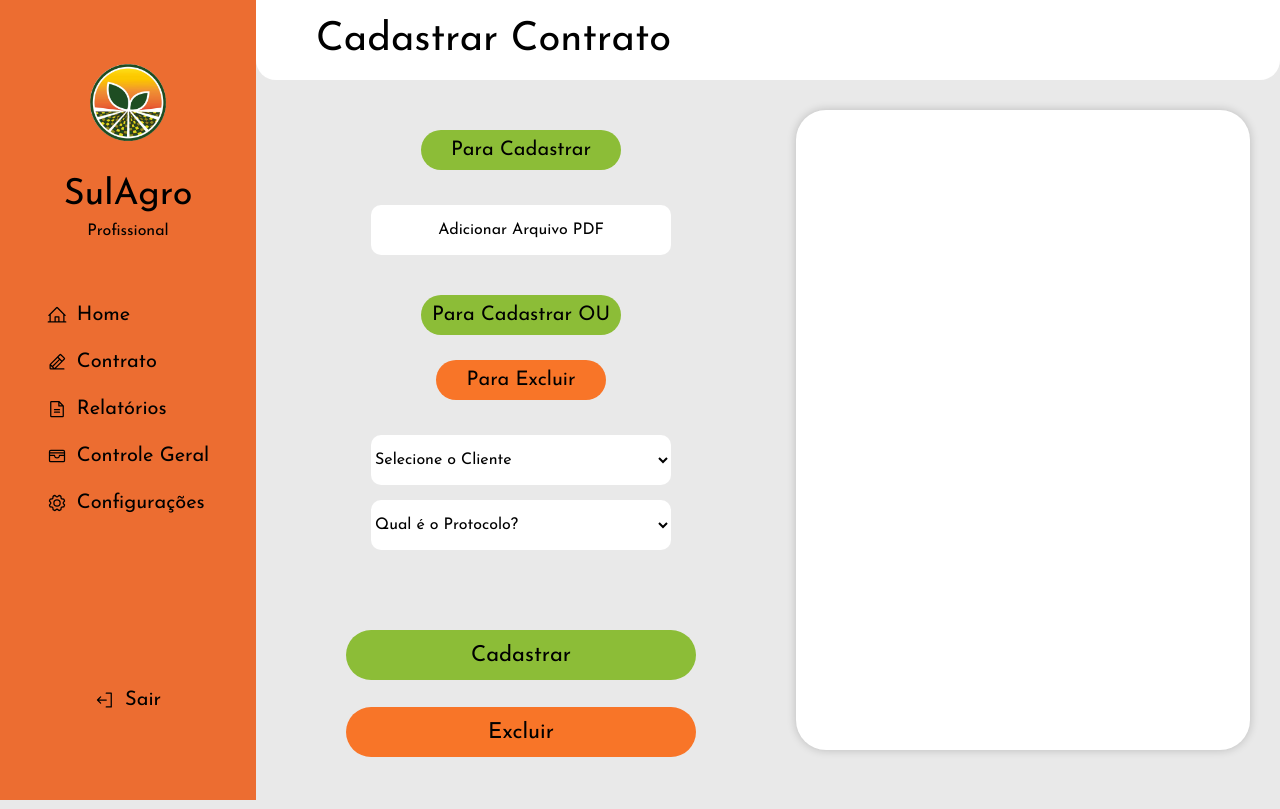
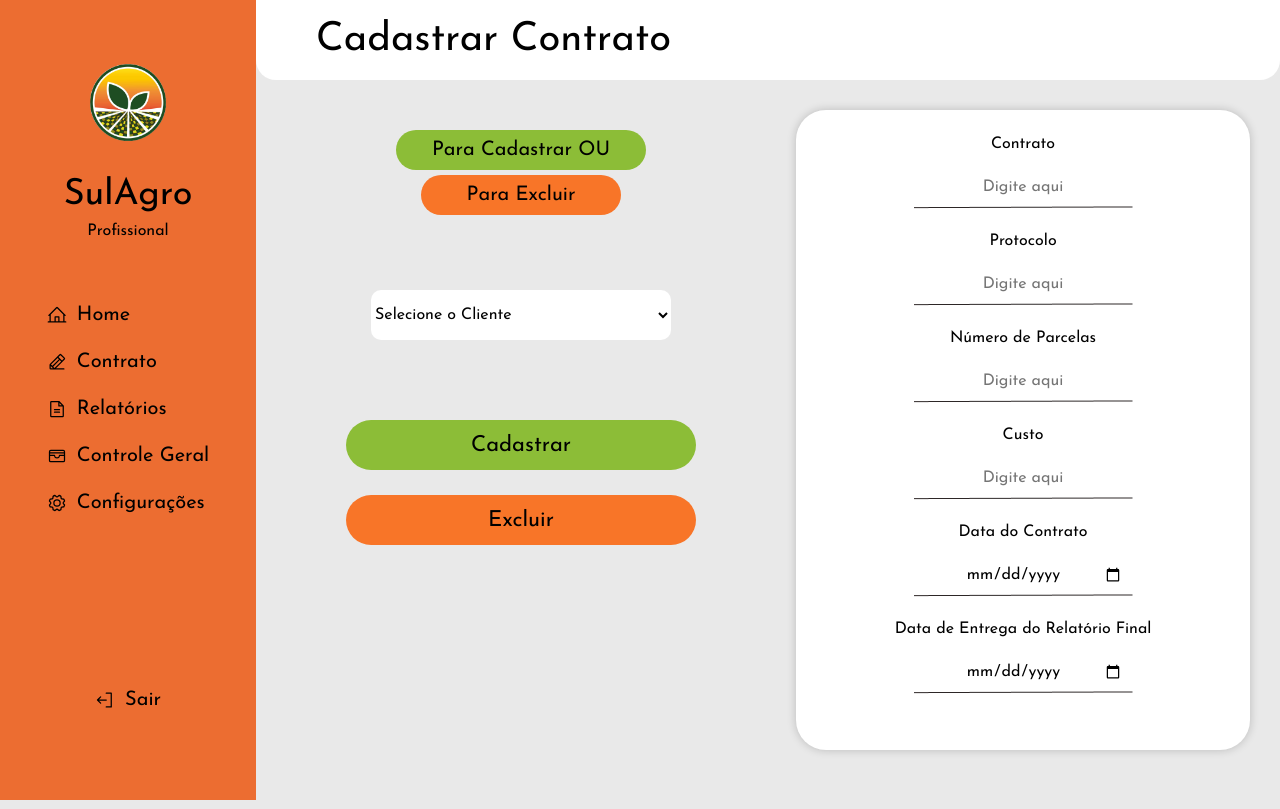
Before and after one commit to RosoIsabela/trabalho-integrador, a React (Vite) app in the folder progII/: page /cadastrar-contrato in a window 1280 px wide. Built offline with nearby package versions, Linux system fonts and the light colour scheme.

Commit message:
Ajustando tela de contrato

```diff
--- a/progII/src/components/Profissional/Contrato/CadastrarContrato/dadosContrato.css
+++ b/progII/src/components/Profissional/Contrato/CadastrarContrato/dadosContrato.css
@@ -32,8 +32,10 @@
 
     background-color: var(--verde-nome-empresa);
     border-radius: 30px;
-    width: 200px;
+    width: 250px;
     height: 40px;
+
+    font-size: 20px;
 }
 
 
@@ -45,10 +47,11 @@
 
     background-color: var(--laranja-nome-empresa);
     border-radius: 30px;
-    width: 170px;
+    width: 200px;
     height: 40px;
 
-    margin: -10px 0 20px 0;
+    margin: -10px 0 60px 0;
+    font-size: 20px;
 }
 
 
@@ -86,8 +89,9 @@
     width: 350px;
     height: 50px;
     font-size: 22px;
-    margin: 60px 0 0px 0;
+    margin: 60px 0 20px 0;
 
+    border: none;
     cursor: pointer;
 }
 
@@ -105,5 +109,30 @@
     height: 50px;
     font-size: 22px;
 
+    border: none;
     cursor: pointer;
 }
+
+
+.DadosDoContrato {
+    display: flex;
+    justify-content: center;
+    flex-direction: column;
+    align-items: center;
+    text-align: center;
+    gap: 8px;
+
+    margin-top: 10px;
+    font-size: 16px;
+}
+
+
+.inputs__DadosContrato {
+    border: none;
+    border-radius: 15px;
+    text-align: center;
+
+    width: 200px;
+    height: 22px;
+    font-size: 16px;
+}
--- a/progII/src/components/Profissional/Contrato/CadastrarContrato/dadosContrato.jsx
+++ b/progII/src/components/Profissional/Contrato/CadastrarContrato/dadosContrato.jsx
@@ -1,16 +1,10 @@
 import './dadosContrato.css'
+import Linha from "../../../../assets/Line 29.png"
 
 function DadosContrato(){
     return (
         <div className="div__mestre">
             <div className="div__superior">
-                <div className="divAdicionarPDF">
-                    <label className="p__cadastro">Para Cadastrar</label>
-                    <button className="button__box">
-                        Adicionar Arquivo PDF
-                    </button>
-                </div>
-
                 <div className="divAdicionarPDF">
                     <label className="p__cadastro">Para Cadastrar OU</label>
                     <label className="p__cadastro2">Para Excluir</label>
@@ -21,22 +15,51 @@ function DadosContrato(){
                         <option value="cliente2">Ciclano de Tal</option>
                         <option value="cliente3">Sei la de Tal</option>
                     </select>
-
+                    {/*
                     <select className="button__box" name="select" defaultValue="opcao">
                         <option value="opcao" disabled>Qual é o Protocolo?</option>
                         <option value="protocolo1">12345 - Cultivar</option>
                         <option value="protocolo2">09876 - Nutrição</option>
                         <option value="protocolo3">01928 - Solo</option>
                     </select>
+                    */}
                 </div>
-                <div className="div__botoes">
-                    <p className="button__cadastrar">Cadastrar</p>
-                    <p className="button__excluir">Excluir</p>
-                </div>
+
+                <form className="div__botoes">
+                    <button className="button__cadastrar">Cadastrar</button>
+                    <button className="button__excluir">Excluir</button>
+                </form>
+
 
             </div>
 
-            <div className="box__branca"></div>
+            <div className="box__branca">
+                <form className="DadosDoContrato">
+                    <p>Contrato</p>
+                    <input className="inputs__DadosContrato" type="text" placeholder="Digite aqui"/>
+                    <img src={Linha} alt="linha horizontal" />
+
+                    <p>Protocolo</p>
+                    <input className="inputs__DadosContrato" type="text" placeholder="Digite aqui"/>
+                    <img src={Linha} alt="linha horizontal" />
+
+                    <p>Número de Parcelas</p>
+                    <input className="inputs__DadosContrato" type="text" placeholder="Digite aqui"/>
+                    <img src={Linha} alt="linha horizontal" />
+
+                    <p>Custo</p>
+                    <input className="inputs__DadosContrato" type="text" placeholder="Digite aqui"/>
+                    <img src={Linha} alt="linha horizontal" />
+
+                    <p>Data do Contrato</p>
+                    <input className="inputs__DadosContrato" type="date"/>
+                    <img src={Linha} alt="linha horizontal" />
+
+                    <p>Data de Entrega do Relatório Final</p>
+                    <input className="inputs__DadosContrato" type="date"/>
+                    <img src={Linha} alt="linha horizontal" />
+                </form>
+            </div>
         </div>
     )
 }
--- a/progII/src/components/Profissional/Relatorios/PesquisaDados.css
+++ b/progII/src/components/Profissional/Relatorios/PesquisaDados.css
@@ -53,7 +53,7 @@
     gap: 5px;
 }
 
-input[type="text"] {
+.input__InserirText {
     width: 17rem;
     border: none;
     outline: none;
@@ -64,11 +64,11 @@ input[type="text"] {
     border-bottom: 2px solid black;
 }
 
-input[type="text"], input[type="date"], input[type="file"]{
+.input__InserirText, .input__InserirDados, .input__InserirFoto {
     margin-bottom: 35px;
 }
 
-input[type="date"]{
+.input__InserirDados {
     border: none;
     border-radius: 8px;
     height: 40px;
@@ -155,7 +155,7 @@ input[type="date"]{
     cursor: pointer;
 }
 
-label {
+.label__InserirDados {
     font-size: 20px;
     color: black;
     margin-bottom: 20px;
--- a/progII/src/components/Profissional/Relatorios/PesquisaDados.jsx
+++ b/progII/src/components/Profissional/Relatorios/PesquisaDados.jsx
@@ -21,23 +21,23 @@ function PesquisaDados(){
 
                 <div className="inputsContainers">
                     <div className="inputsPesquisa">
-                        <label htmlFor="tamanhoInput">Tamanho médio das plantas</label>
-                        <input type="text" id="tamanhoInput" placeholder="Digite aqui"/>
+                        <label className="label__InserirDados" htmlFor="tamanhoInput">Tamanho médio das plantas</label>
+                        <input className="input__InserirText" type="text" id="tamanhoInput" placeholder="Digite aqui"/>
                     </div>
 
                     <div className="inputsPesquisa">
-                        <label htmlFor="coloracaoInput">Coloração das folhas</label>
-                        <input type="text" id="coloracaoInput" placeholder="Digite aqui"/>
+                        <label className="label__InserirDados" htmlFor="coloracaoInput">Coloração das folhas</label>
+                        <input className="input__InserirText" type="text" id="coloracaoInput" placeholder="Digite aqui"/>
                     </div>
 
                     <div className="inputsPesquisa">
-                        <label htmlFor="produtosInput">Outros produtos aplicados</label>
-                        <input type="text" id="produtosInput" placeholder="Digite aqui"/>
+                        <label className="label__InserirDados" htmlFor="produtosInput">Outros produtos aplicados</label>
+                        <input className="input__InserirText" type="text" id="produtosInput" placeholder="Digite aqui"/>
                     </div>
 
                     <div className="inputsPesquisa">
-                        <label htmlFor="nosInput">Número médio de nós</label>
-                        <input type="text" id="nosInput" placeholder="Digite aqui"/>
+                        <label className="label__InserirDados" htmlFor="nosInput">Número médio de nós</label>
+                        <input className="input__InserirText" type="text" id="nosInput" placeholder="Digite aqui"/>
                     </div>
                 </div>
             </div>
@@ -57,19 +57,19 @@ function PesquisaDados(){
                 </nav>
 
                 <div className="inputsDate">
-                    <label htmlFor="dateInput">Data da Coleta</label>
-                    <input type="date" id="dateInput"  value="2024-12-23"/>
+                    <label className="label__InserirDados" htmlFor="dateInput">Data da Coleta</label>
+                    <input className="input__InserirDados" type="date" id="dateInput" value="2024-12-23"/>
                 </div>
 
                 <div className="inputsDate">
-                    <label htmlFor="dateInput">Data da Aplicação</label>
-                    <input type="date" id="dateInput" value="2024-12-23"/>
+                    <label className="label__InserirDados" htmlFor="dateInput">Data da Aplicação</label>
+                    <input className="input__InserirDados" type="date" id="dateInput" value="2024-12-23"/>
                 </div>
 
-                <label htmlFor="photoInput">Anexar Fotos</label>
+                <label className="label__InserirDados" htmlFor="photoInput">Anexar Fotos</label>
 
                 <div className="fotoContainer">
-                    <input type="file" id="FotoInput" multiple/> {/*onChange={handleFileChange}*/}
+                    <input className="input__InserirFoto" type="file" id="FotoInput" multiple/> {/*onChange={handleFileChange}*/}
 
                     <button className="anexarFoto">Anexar</button>
 
@@ -97,9 +97,9 @@ function PesquisaDados(){
                     </div>
                 </nav>
 
-                <label htmlFor="descricao">Descrição</label>
+                <label className="label__InserirDados" htmlFor="descricao">Descrição</label>
                 <div className="inputsNote">
-                    <input type="text" id="nosInput" placeholder="Nota técnica:"/>
+                    <input className="input__InserirText" type="text" id="nosInput" placeholder="Nota técnica:"/>
                 </div>
             </div>
         </div>
```
Also changed, not shown: 1 other file (tests, documents, lock files or other folders).
